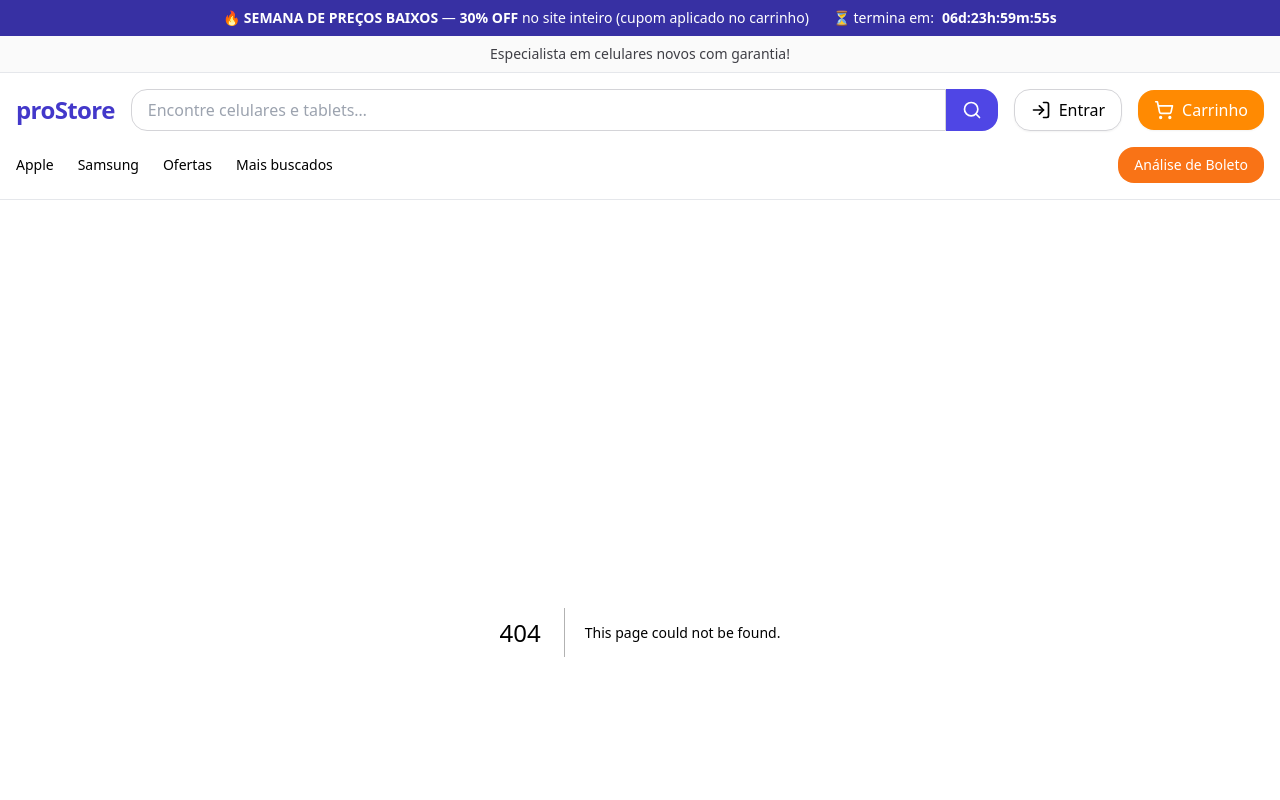
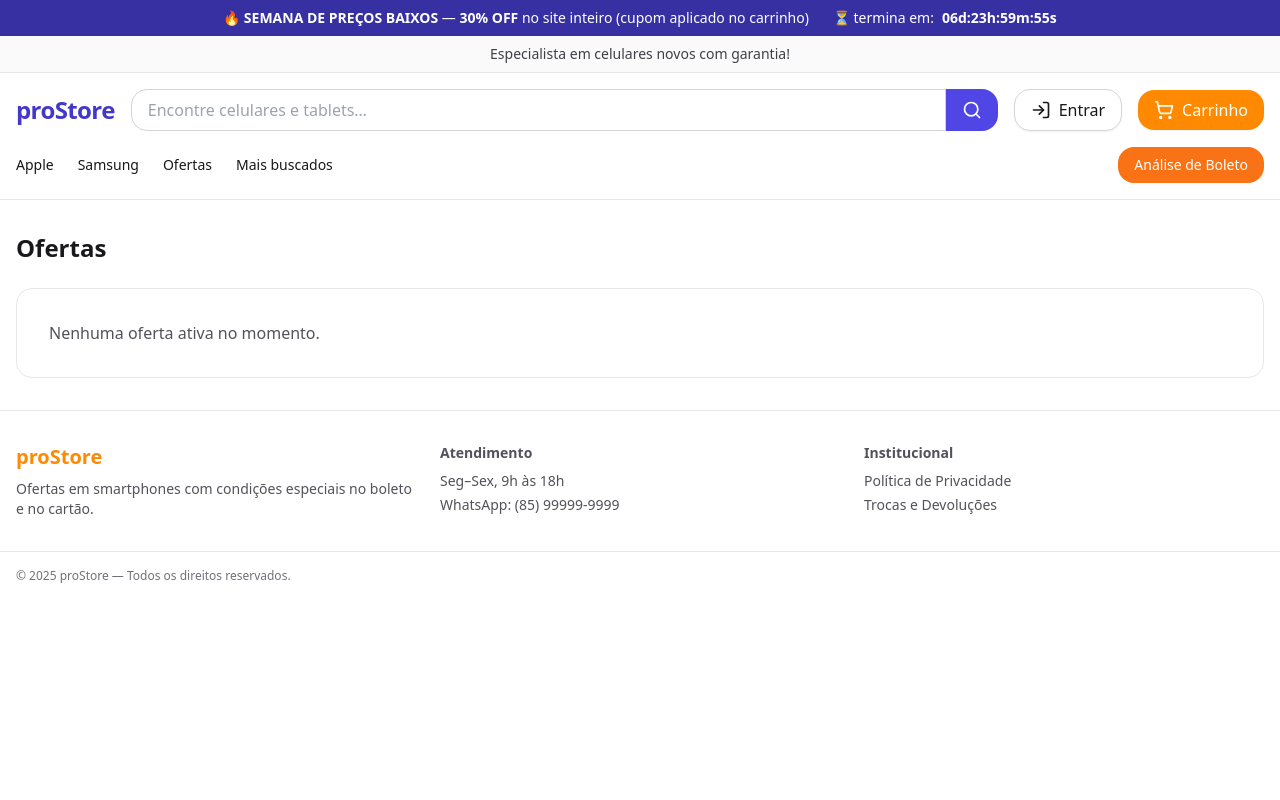
Before and after one commit to blogmarinaluz/SiteOficial, a Next.js app: page /ofertas in a window 1280 px wide. Before the commit this address had no page. Shown: the top 800 px of the page. Built offline with nearby package versions, Linux system fonts and the light colour scheme.

Commit message:
Create page.tsx

```diff
--- /dev/null
+++ b/src/app/ofertas/page.tsx
@@ -0,0 +1,34 @@
+import ProductCard from "@/components/ProductCard";
+import products from "@/data/products.json";
+
+export const metadata = {
+  title: "Ofertas — proStore",
+  description:
+    "Seleção de ofertas com 30% OFF no carrinho. Boleto para negativados (análise de cadastro).",
+};
+
+export default function OfertasPage() {
+  // Mostra itens marcados como featured ou com tag contendo “oferta”
+  const list = (products as any[]).filter((p: any) => {
+    const tag = (p.tag || "").toString().toLowerCase();
+    return p.featured === true || tag.includes("oferta");
+  });
+
+  return (
+    <div className="space-y-6">
+      <h1 className="text-2xl font-extrabold">Ofertas</h1>
+
+      {list.length === 0 ? (
+        <div className="rounded-2xl border p-8 text-zinc-600">
+          Nenhuma oferta ativa no momento.
+        </div>
+      ) : (
+        <div className="grid gap-6 sm:grid-cols-2 lg:grid-cols-3">
+          {list.map((p: any) => (
+            <ProductCard key={p.id} p={p} />
+          ))}
+        </div>
+      )}
+    </div>
+  );
+}
```
